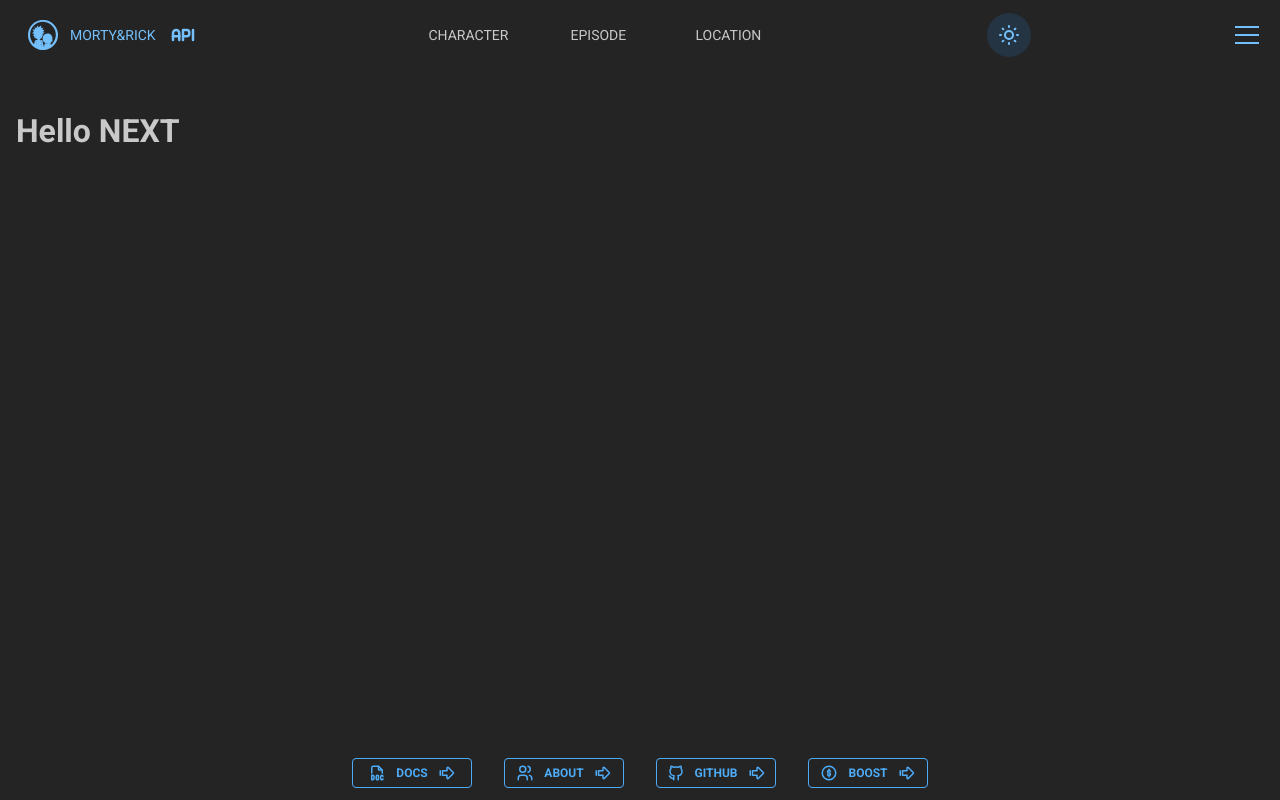
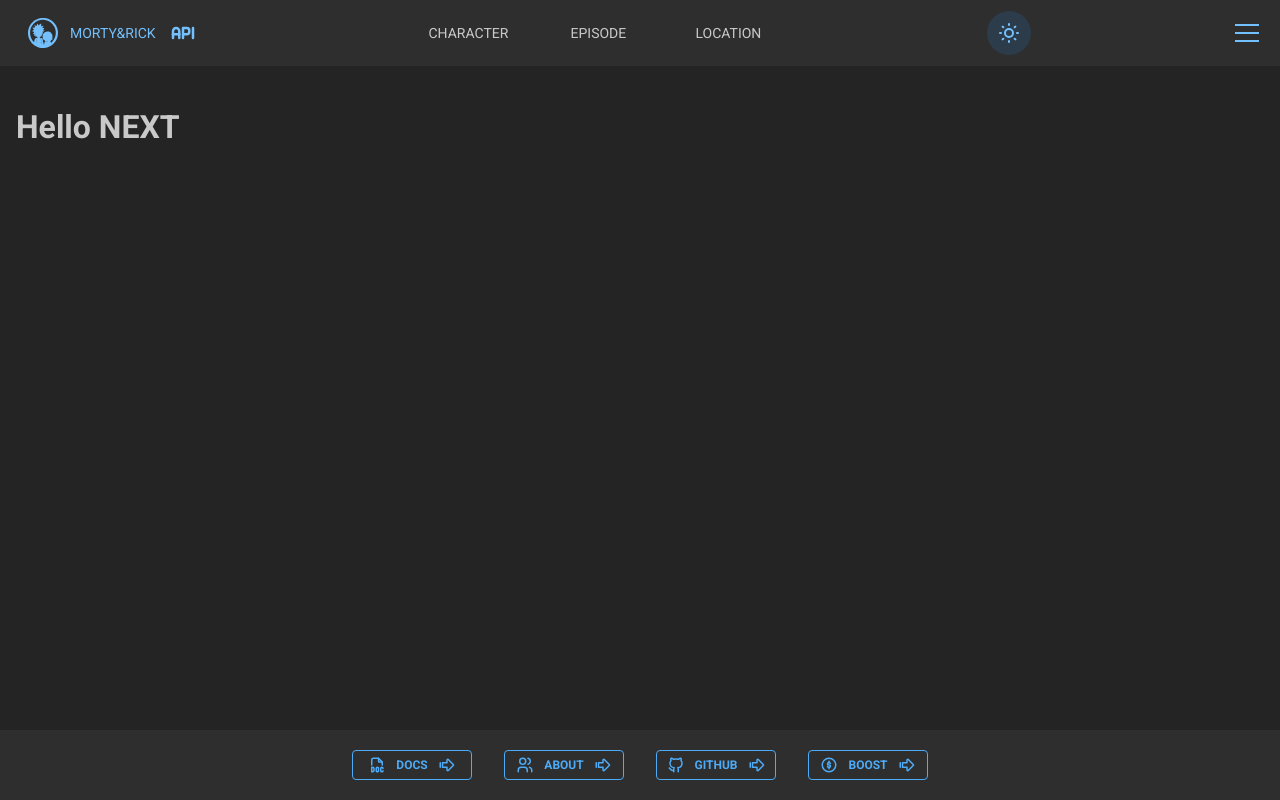
Before and after one commit to DrabantBY/portfolio-next.js, a Next.js app in the folder mortyrick/: page / in a window 1280 px wide. Built offline with nearby package versions, Linux system fonts and the light colour scheme.

Commit message:
update global styles

```diff
--- a/mortyrick/app/global.css
+++ b/mortyrick/app/global.css
@@ -2,3 +2,30 @@ main {
   position: relative;
   flex-grow: 1;
 }
+
+.background-theme {
+  background-color: light-dark(
+    var(--mantine-color-gray-0),
+    var(--mantine-color-dark-6)
+  );
+}
+
+.dark {
+  @mixin dark {
+    display: none;
+  }
+
+  @mixin light {
+    display: block;
+  }
+}
+
+.light {
+  @mixin light {
+    display: none;
+  }
+
+  @mixin dark {
+    display: block;
+  }
+}
--- a/mortyrick/components/Footer/index.tsx
+++ b/mortyrick/components/Footer/index.tsx
@@ -9,8 +9,8 @@ import {
 
 export default function Footer() {
   return (
-    <footer>
-      <Container size="xl" py="sm">
+    <footer className="background-theme">
+      <Container size="xl" py="lg">
         <Group justify="center" gap="xl">
           <Button
             component="a"
--- a/mortyrick/components/Header/index.tsx
+++ b/mortyrick/components/Header/index.tsx
@@ -13,8 +13,8 @@ export default function Header() {
   const pathname = usePathname();
 
   return (
-    <header>
-      <Container size="xl" py="sm">
+    <header className="background-theme">
+      <Container size="xl" py="xs">
         <Group justify="space-between">
           <LogoLink active={pathname === "/"} />
           <Group justify="center" gap="xs">
--- a/mortyrick/components/UI/BtnTheme/index.tsx
+++ b/mortyrick/components/UI/BtnTheme/index.tsx
@@ -1,6 +1,5 @@
 import { ActionIcon, useMantineColorScheme } from "@mantine/core";
 import { IconMoonStars, IconSun } from "@tabler/icons-react";
-import classes from "./styles.module.css";
 
 export default function BtnTheme() {
   const { toggleColorScheme } = useMantineColorScheme();
@@ -12,8 +11,8 @@ export default function BtnTheme() {
       radius="xl"
       onClick={toggleColorScheme}
     >
-      <IconSun className={classes.light} />
-      <IconMoonStars className={classes.dark} />
+      <IconSun className="light" />
+      <IconMoonStars className="dark" />
     </ActionIcon>
   );
 }
--- a/mortyrick/components/UI/BtnTheme/styles.module.css
+++ /dev/null
@@ -1,19 +0,0 @@
-.dark {
-  @mixin dark {
-    display: none;
-  }
-
-  @mixin light {
-    display: block;
-  }
-}
-
-.light {
-  @mixin light {
-    display: none;
-  }
-
-  @mixin dark {
-    display: block;
-  }
-}
```
Also changed, not shown: mortyrick/components/CharacterCard/index.tsx (+7 -1 lines).
